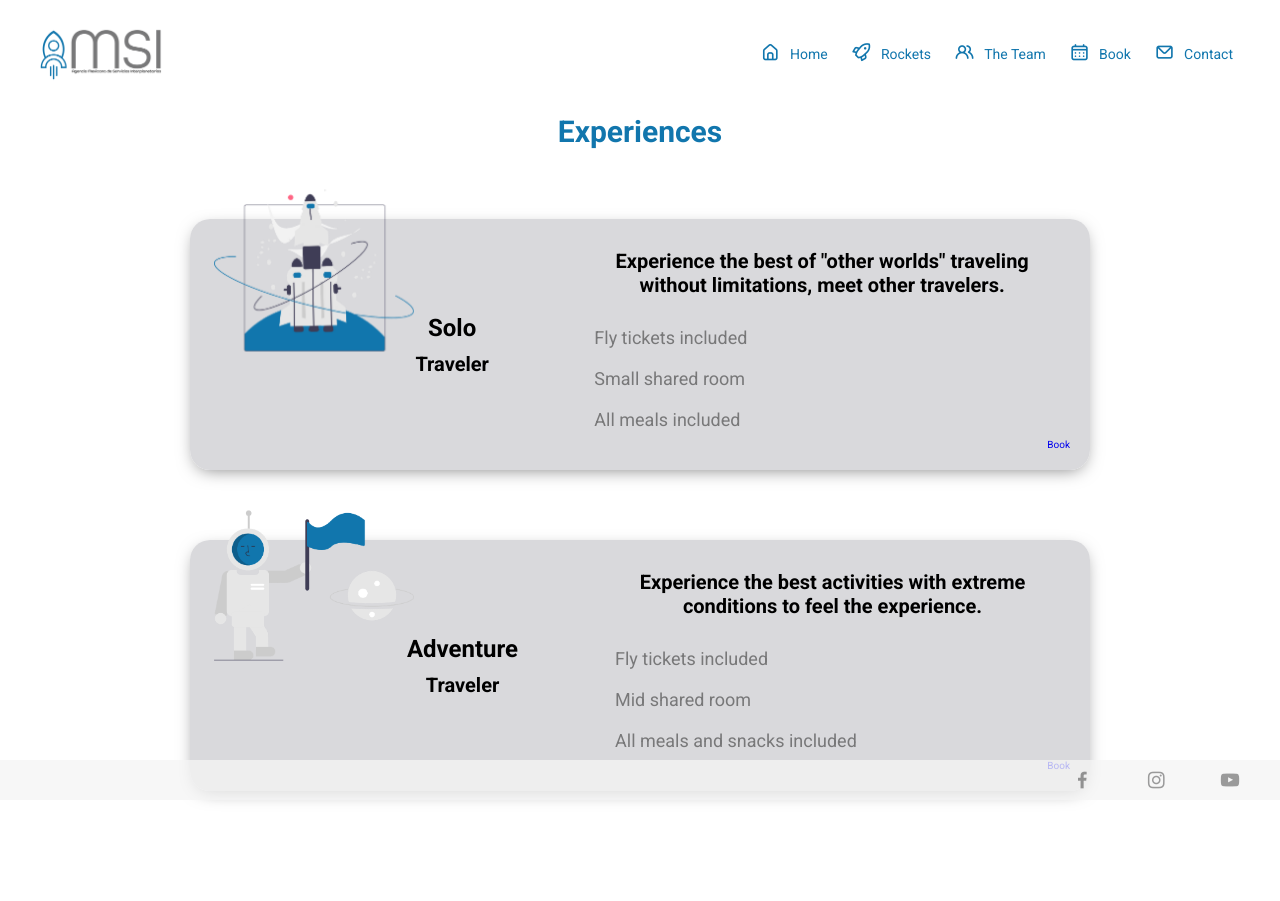
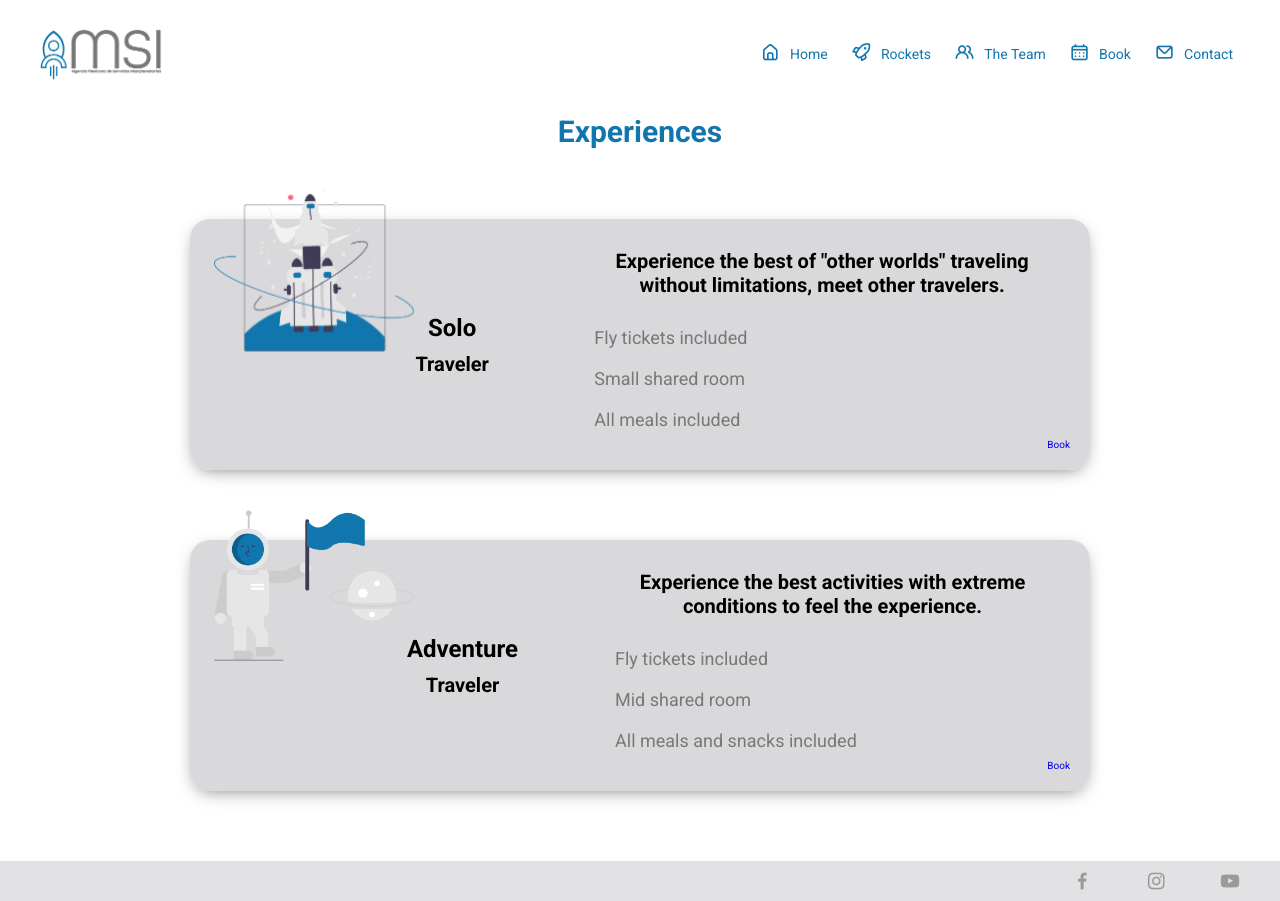
Before and after one commit to edolinares/amsi, a website: page pages/book.html in a window 1280 px wide. Before the commit the page ends 861 px from the top, so only its background shows below. Drawn offline with nearby package versions, Linux system fonts and the light colour scheme.

Commit message:
fixes sass seo

```diff
--- a/css/index.scss
+++ b/css/index.scss
@@ -5,10 +5,11 @@
 @import '../sass/misc/variables';
 @import '../sass/misc/normalization';
 
-@import '../sass/pages/index';
+
 @import '../sass/partials/footer';
 @import '../sass/partials/header';
 
+@import '../sass/pages/index';
 @import '../sass/pages/rockets';
 @import '../sass/pages/theteam';
 @import '../sass/pages/book';
--- a/package.json
+++ b/package.json
@@ -291,7 +291,7 @@
   },
   "scripts": {
     "test": "echo \"Error: no test specified\" && exit 1",
-    "build-sass": "node-sass --include-path scss sass/prueba.scss css/pruebacss.css",
+    "build-sass": "node-sass --include-path scss css/index.scss css/index.css",
     "watch-css": "nodemon -e scss -x \"npm run build-sass\""
   },
   "repository": {
--- a/pages/book.html
+++ b/pages/book.html
@@ -4,8 +4,8 @@
     <meta charset="UTF-8">
     <meta http-equiv="X-UA-Compatible" content="IE=edge">
     <meta name="viewport" content="width=device-width, initial-scale=1.0">
-    <meta name="description" content="We provide travel solutions for space travelers with the best experiences out of this world, literally">
-    <meta name="keywords" content="BOOK, JUNIPER, SPACE, INTERWORLDS TRAVEL, BEST EXPERIENCE">
+    <meta name="description" content="Be the firsts to experience the travel to mars or juniper, book with us NOW!">
+    <meta name="keywords" content="BOOK, JUNIPER, SPACE, INTERWORLDS TRAVEL, BEST EXPERIENCE, BOOK SPACE TRAVEL ">
     <title>AMSI Book</title>
     <link rel="stylesheet" href="../css/index.css">
     <link rel="stylesheet" href="https://unicons.iconscout.com/release/v4.0.0/css/line.css">
--- a/sass/partials/_footer.scss
+++ b/sass/partials/_footer.scss
@@ -1,9 +1,10 @@
 .foot{
-    position: fixed;
+   /* position: fixed; */
+   margin-top: 50px;
     bottom: 0;
     width: 100%;
     height: 40px;
-    background: #F4F4F4;
+    background: var(--ligthcolor);
     opacity: 0.75;
     display: flex;
     justify-content: flex-end;
```
Also changed, not shown: pages/contact.html (+2 -2 lines), pages/rockets.html (+2 -2 lines), pages/theteam.html (+2 -2 lines), css/index.css, sass/pages/_book.scss (renamed from sass/views/_book.scss), sass/pages/_contact.scss (renamed from sass/views/_contact.scss), sass/pages/_index.scss (renamed from sass/views/_index.scss), sass/pages/_rockets.scss (renamed from sass/views/_rockets.scss), sass/pages/_theteam.scss (renamed from sass/views/_theteam.scss), 1 other file.
